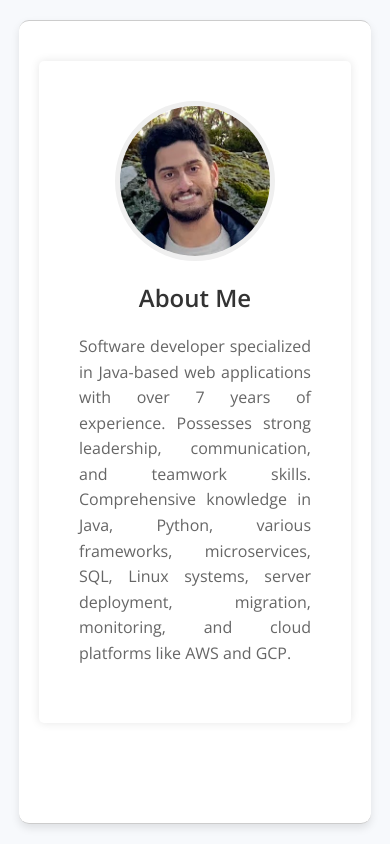
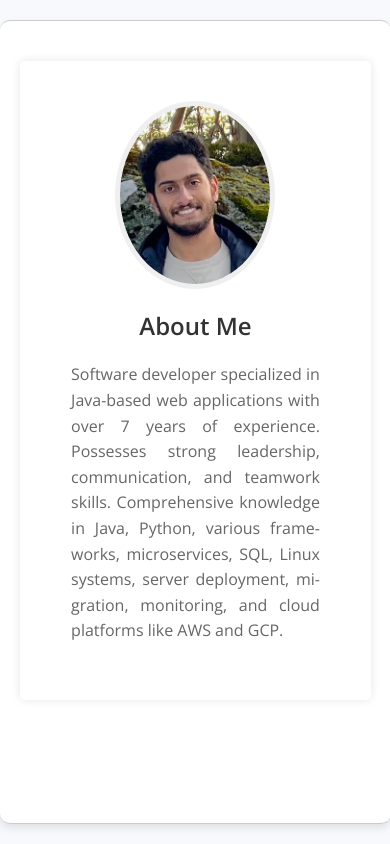
Before and after one commit to tonythomasm6/tonythomasm.com, a plain HTML site: page ui/about.html in a window 390 px wide. Drawn offline with nearby package versions, Linux system fonts and the light colour scheme.

Commit message:
Optimised for mobile screen

```diff
--- a/ui/about.html
+++ b/ui/about.html
@@ -23,19 +23,22 @@
             border-radius: 10px;
             box-shadow: 0 4px 8px rgba(0,0,0,0.1);
             overflow: hidden;
-            width: 80%;
+            width: 90%; /* Adjusted for responsiveness */
             max-width: 600px;
-            margin: 20px;
+            margin: 20px auto; /* Centered on the page */
         }
 
         .container {
             text-align: center;
             padding: 20px;
+            max-width: 80%; /* Adjusted for responsiveness */
+            margin: 0 auto; /* Centered on the page */
         }
 
         .profile-pic {
-            width: 150px;
-            height: 150px;
+            width: 100%; /* Ensures image resizes to fit container */
+            max-width: 150px; /* Limit maximum size */
+            height: auto; /* Maintain aspect ratio */
             border-radius: 50%;
             object-fit: cover;
             display: block;
@@ -53,6 +56,9 @@
             text-align: justify;
             color: #666;
             line-height: 1.6;
+            overflow-wrap: break-word; /* Ensure long words wrap */
+            word-wrap: break-word;
+            hyphens: auto; /* Allow hyphenation */
         }
 
         @keyframes fadeIn {
```
